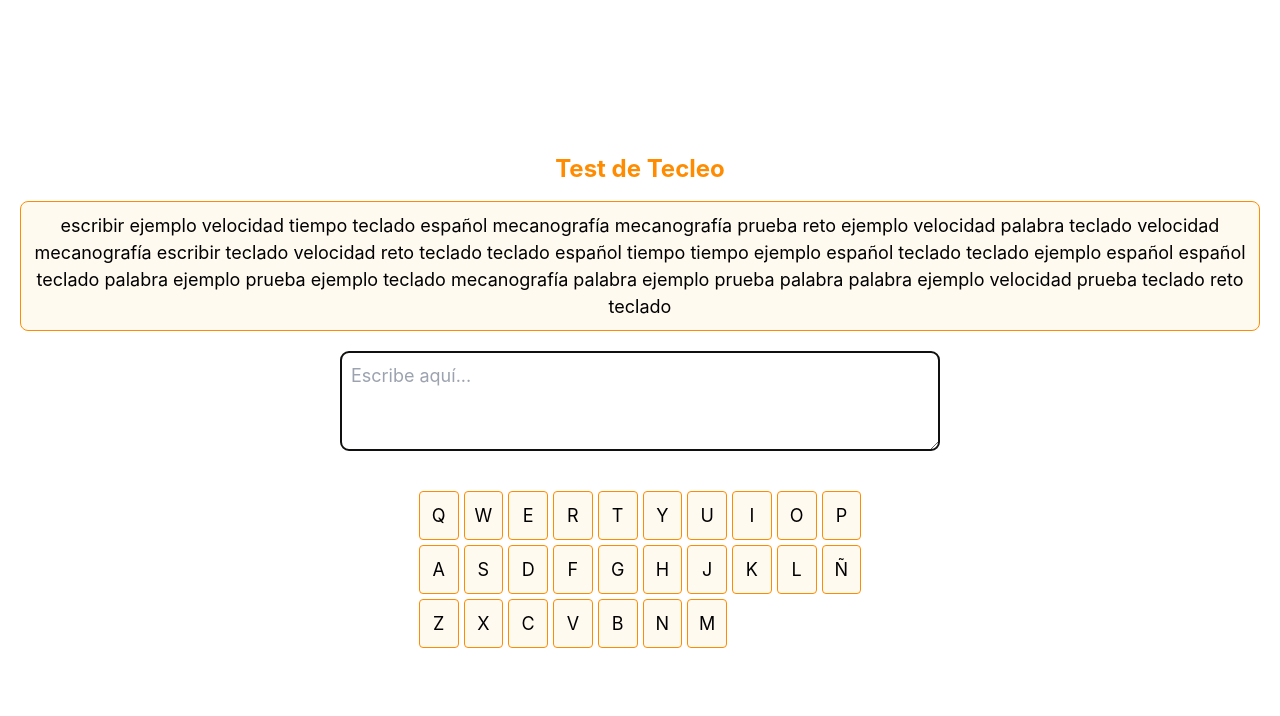
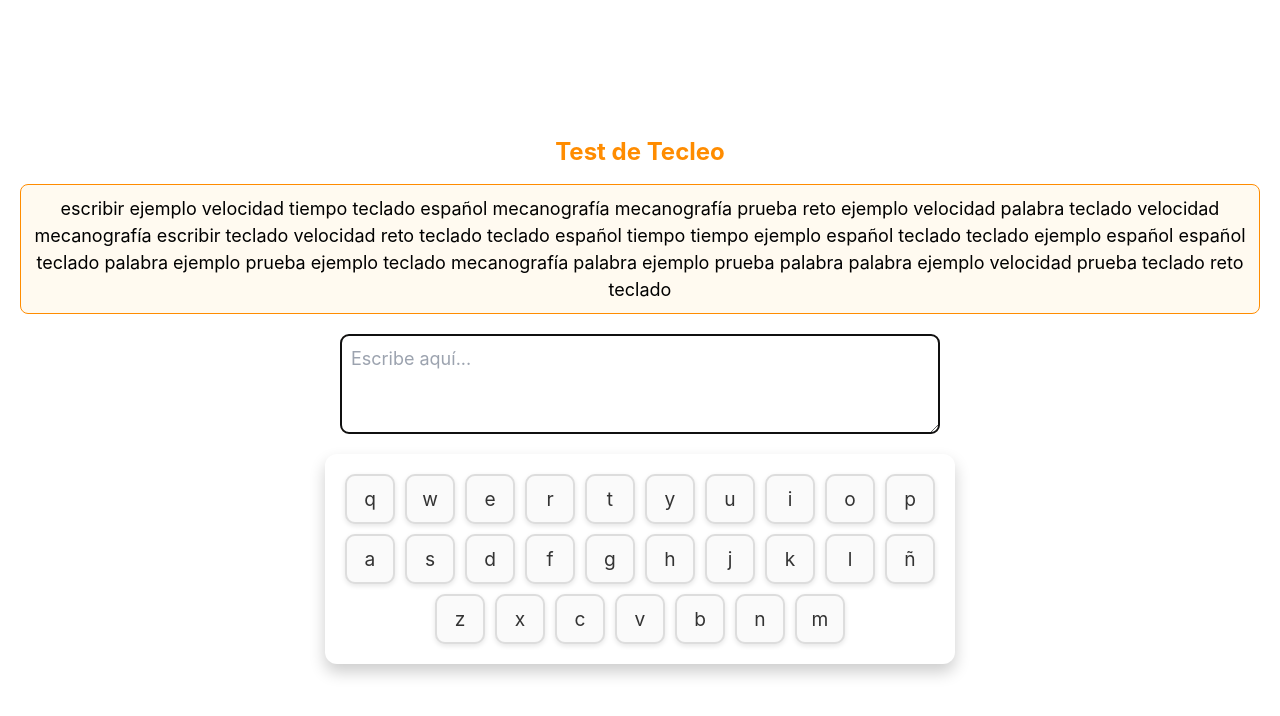
Before and after one commit to francohenker/aux-typing, a React (Create React App) app in the folder front-end/: page /typing-test in a window 1280 px wide. Shown: the top 716 px of the page. Built offline with nearby package versions, Linux system fonts and the light colour scheme.

Commit message:
keyboard container is not splitted in keyboard rows so it looks like a grid/irl keyboard

```diff
--- a/front-end/src/pages/TypingTestPage.js
+++ b/front-end/src/pages/TypingTestPage.js
@@ -46,7 +46,7 @@ function TypingTestPage() {
   const handleKeyPress = (e) => {
     let key = e.key.toLowerCase();
 
-    //tuve que poner esto para que no aparezca en el layout del teclado, simplemente normaliza las tildes
+    // Normaliza las tildes
     const normalizedKeyMap = {
       'á': 'a',
       'é': 'e',
@@ -59,7 +59,7 @@ function TypingTestPage() {
     const keyElement = document.getElementById(key);
     if (keyElement) {
       keyElement.classList.add('highlight');
-      setTimeout(() => keyElement.classList.remove('highlight'), 200);
+      setTimeout(() => keyElement.classList.remove('highlight'), 100); // Menos delay
     }
   };
 
@@ -86,13 +86,36 @@ function TypingTestPage() {
       <div className="wpm-display">
         {wpm > 0 && <p>Palabras por minuto: {wpm}</p>}
       </div>
-      <div className="keyboard-container">
+      {/* <div className="keyboard-container">
         {'qwertyuiopasdfghjklñzxcvbnm'.split('').map((letter) => (
           <div key={letter} id={letter} className="key">
             {letter}
           </div>
         ))}
+      </div> */}
+      <div className="keyboard-container">
+  <div className="keyboard-row">
+    {'qwertyuiop'.split('').map((letter) => (
+      <div key={letter} id={letter} className="key">
+        {letter}
       </div>
+    ))}
+  </div>
+  <div className="keyboard-row">
+    {'asdfghjklñ'.split('').map((letter) => (
+      <div key={letter} id={letter} className="key">
+        {letter}
+      </div>
+    ))}
+  </div>
+  <div className="keyboard-row">
+    {'zxcvbnm'.split('').map((letter) => (
+      <div key={letter} id={letter} className="key">
+        {letter}
+      </div>
+    ))}
+  </div>
+</div>
     </div>
   );
 }
--- a/front-end/src/styles/TypingTestPage.css
+++ b/front-end/src/styles/TypingTestPage.css
@@ -34,7 +34,7 @@
     color: #FF8C00;
   }
 
-  .keyboard-container {
+  /* .keyboard-container {
     display: grid;
     grid-template-columns: repeat(10, 1fr);
     gap: 5px;
@@ -57,3 +57,48 @@
     background-color: #FF8C00;
     color: white;
   }
+   */
+
+   .keyboard-container {
+  display: flex;
+  flex-direction: column;
+  align-items: center;
+  gap: 10px;
+  padding: 20px;
+  background-color: #fff;
+  border-radius: 12px;
+  box-shadow: 0 8px 16px rgba(0, 0, 0, 0.2);
+}
+
+.keyboard-row {
+  display: flex;
+  justify-content: center;
+  gap: 10px;
+}
+
+.key {
+  display: flex;
+  justify-content: center;
+  align-items: center;
+  width: 50px;
+  height: 50px;
+  background-color: #fafafa;
+  border: 2px solid #ddd;
+  border-radius: 10px;
+  box-shadow: 0 2px 5px rgba(0, 0, 0, 0.1);
+  font-size: 1.2rem;
+  color: #333;
+  transition: background-color 0.2s ease, box-shadow 0.2s ease;
+}
+
+.key.highlight {
+  background-color: #ff8c00;
+  box-shadow: 0 4px 10px rgba(0, 0, 0, 0.2);
+  transition: none; /* Elimina cualquier transición que pueda ralentizar el highlight */
+}
+
+.key:hover {
+  background-color: #ff8c00;
+  color: white;
+  cursor: pointer;
+}
```
